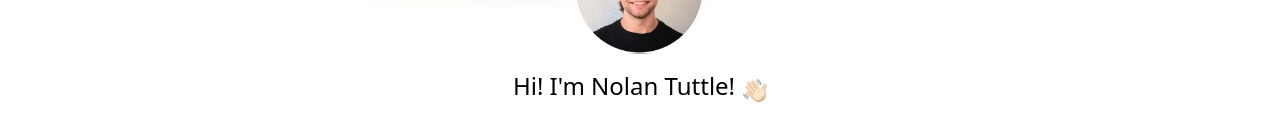
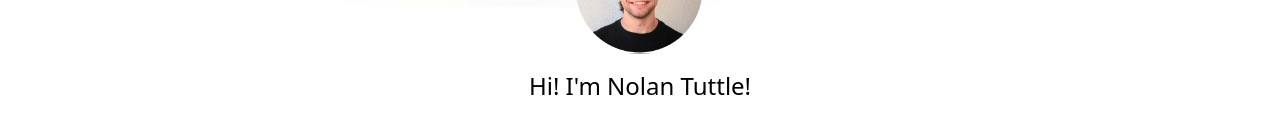
Before and after one commit to nolantuttle/portfolio-site, a Next.js app: page /home in a window 1280 px wide. Shown: the part 172-308 px from the top of the page. Built offline with nearby package versions, Linux system fonts and the light colour scheme; a web font is replaced by a local one.

Commit message:
Deployment automation test

```diff
--- a/app/components/Header.jsx
+++ b/app/components/Header.jsx
@@ -11,8 +11,7 @@ const Header = () => {
                     className='rounded-full w-32' />
             </div>
             <h3 className='flex items-end gap-2 text-xl md:text-2xl mb-3 font-Ovo'>
-                Hi! I'm Nolan Tuttle! <Image src={assets.hand_icon} alt=''
-                    className='w-6' /></h3>
+                Hi! I'm Nolan Tuttle! </h3>
             <h1 className={`${ovo.className}text-3xl sm:text-6xl lg:text-[66px]`}>
                 Embedded Systems Engineer based in Phoenix </h1>
             <p className='max-w-2xl mx-auto font-Ovo'>
```
